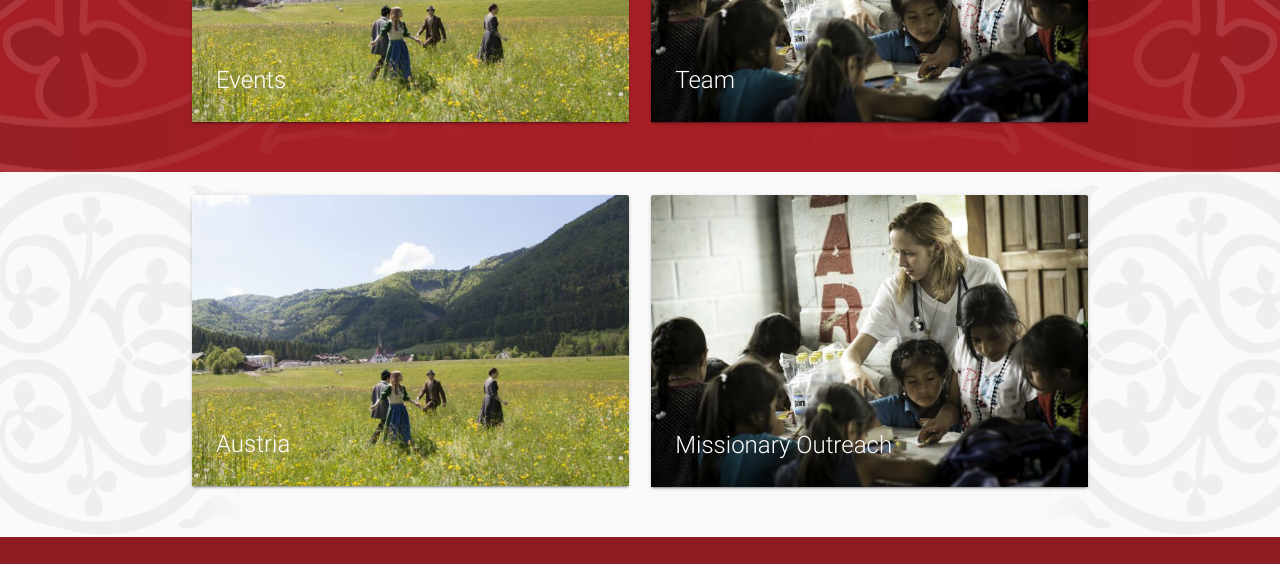
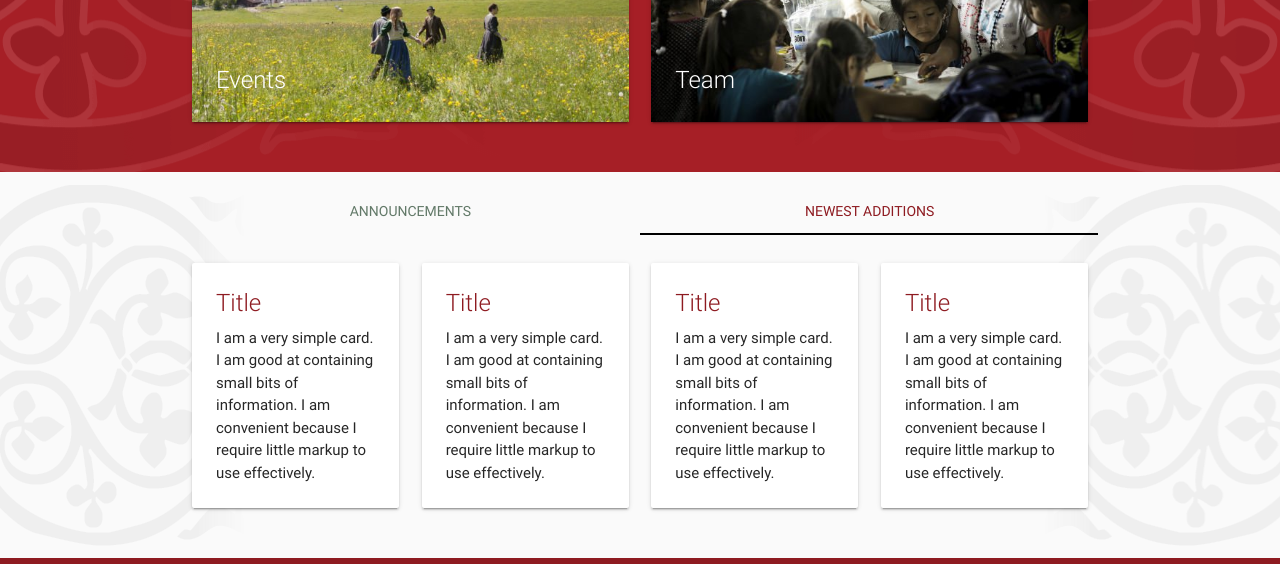
Before and after one commit to fus-marcom/ci-static, a website: page app/index.html in a window 1280 px wide. Shown: the part 2641-3205 px from the top of the page. Drawn offline with nearby package versions, Linux system fonts and the light colour scheme.

Commit message:
Add announcements and newest additions section to home page

```diff
--- a/app/index.html
+++ b/app/index.html
@@ -210,24 +210,58 @@
     </div>
     <div class="section valign-wrapper black-text white-background-flourish">
      <div class="valign container">
+       <div class="row">
+         <div col="s12">
+           <ul class="tabs" style="background-color: transparent;">
+            <li class="tab col s6"><a href="#">Announcements</a></li>
+            <li class="tab col s6"><a class="active" href="#">Newest Additions</a></li>
+          </ul>
+         </div>
+       </div>
 
-       <div class="row light flow-text">
-         <div class="col s12 m6">
-           <div class="card">
-             <div class="card-image">
-               <img src="img/adventure2-400w.jpg" srcset="img/adventure2-400w.jpg 400w, img/adventure2-600w.jpg 600w, img/adventure2-800w.jpg 800w" sizes="(max-width: 600px) 90vw, 40vw">
-               <span class="card-title">Austria</span>
-             </div>
-
+       <div class="row">
+         <div class="col s12 m6 l4 xl3">
+           <div class="card hoverable">
+             <a href="#">
+               <div class="card-content">
+                 <span class="card-title">Title</span>
+                 <p class="resource-description">I am a very simple card. I am good at containing small bits of information.
+                 I am convenient because I require little markup to use effectively.</p>
+               </div>
+           </a>
            </div>
          </div>
-         <div class="col s12 m6">
-           <div class="card">
-             <div class="card-image">
-               <img src="img/mission3-400w.jpg" srcset="img/mission3-400w.jpg 400w, img/mission3-600w.jpg 600w, img/mission3-800w.jpg 800w" sizes="(max-width: 600px) 90vw, 40vw">
-               <span class="card-title">Missionary Outreach</span>
+         <div class="col s12 m6 l4 xl3">
+           <div class="card hoverable">
+             <a href="#">
+             <div class="card-content">
+               <span class="card-title">Title</span>
+               <p class="resource-description">I am a very simple card. I am good at containing small bits of information.
+               I am convenient because I require little markup to use effectively.</p>
              </div>
-
+           </a>
+           </div>
+         </div>
+         <div class="col s12 m6 l4 xl3">
+           <div class="card hoverable">
+             <a href="#">
+               <div class="card-content">
+                 <span class="card-title">Title</span>
+                 <p class="resource-description">I am a very simple card. I am good at containing small bits of information.
+                 I am convenient because I require little markup to use effectively.</p>
+               </div>
+           </a>
+           </div>
+         </div>
+         <div class="col s12 m6 l4 xl3">
+           <div class="card hoverable">
+             <a href="#">
+               <div class="card-content">
+                 <span class="card-title">Title</span>
+                 <p class="resource-description">I am a very simple card. I am good at containing small bits of information.
+                 I am convenient because I require little markup to use effectively.</p>
+               </div>
+           </a>
            </div>
          </div>
        </div>
--- a/app/sass/style.scss
+++ b/app/sass/style.scss
@@ -66,6 +66,16 @@ h1, h2, h3, h4, h5   {
   }
 }
 
+//tabs
+.tabs .tab a:hover, .tabs .tab a.active {
+    color: $ci-dark-red;
+}
+
+.tabs .indicator {
+  background-color: #000;
+}
+
+
 //responsive table for large screens
 
   table.responsive-table {
@@ -128,6 +138,14 @@ h1, h2, h3, h4, h5   {
       border-right: 1px solid $table-border-color;
     }
   }
+
+.card-content {
+  color: rgba(0, 0, 0, 0.85);
+}
+
+.card-title {
+  color: $ci-dark-red;
+}
 
 body {
   background-color: #fafafa;
@@ -598,14 +616,6 @@ nav {
     background-position-y: -276px;
   }
 
-  .tabs .tab a:hover, .tabs .tab a.active {
-      color: $ci-dark-red;
-  }
-
-  .tabs .indicator {
-    background-color: #000;
-  }
-
   .card-content {
     svg {
       position: absolute;
```
Also changed, not shown: app/css/style.css.
